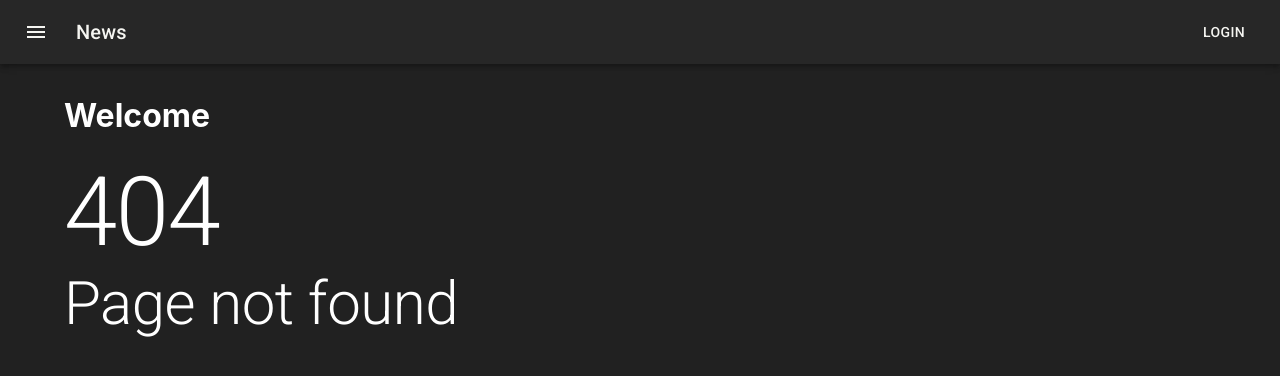
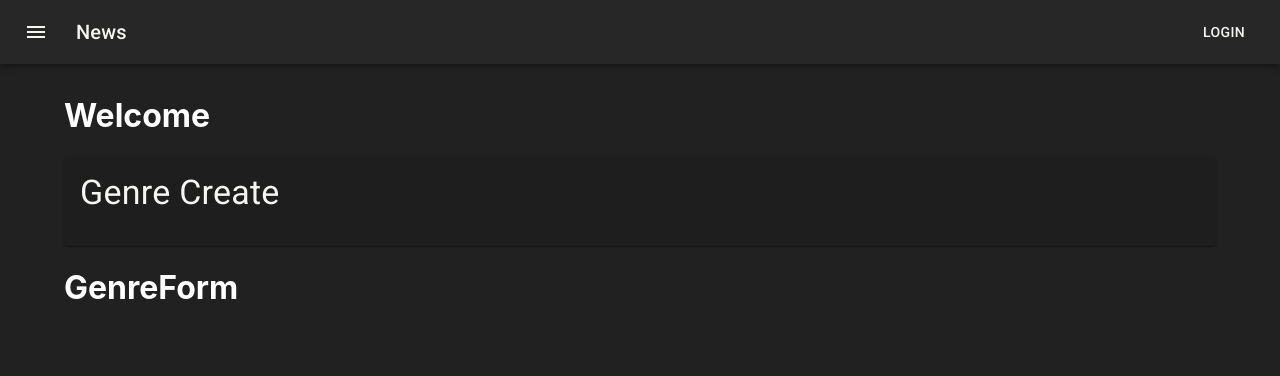
Before and after one commit to killertiger/fullcycle_codeflix, a React (Create React App) app: page /genres/create in a window 1280 px wide. Before the commit this address had no page. Shown: the top 376 px of the page. Built offline with nearby package versions, Linux system fonts and the light colour scheme.

Commit message:
feat: :sparkles: Add GenreCreate

```diff
--- a/src/App.tsx
+++ b/src/App.tsx
@@ -12,6 +12,7 @@ import { SnackbarProvider, enqueueSnackbar } from 'notistack';
 import { ListCastMembers } from './features/cast/ListCastMembers';
 import { CreateCastMember } from './features/cast/CreateCastMember';
 import { EditCastMember } from './features/cast/EditCastMember';
+import { GenreCreate } from './features/genre/GenreCreate';
 
 export default function App() {
   return (
@@ -43,6 +44,9 @@ export default function App() {
               <Route path="/cast-members/create" element={<CreateCastMember />} />
               <Route path="/cast-members/edit/:id" element={<EditCastMember />} />
 
+              {/* Genre */}
+              <Route path="/genres/create" element={<GenreCreate/>} />
+
               <Route path="*" element={
                 <Box sx={{ color: "white" }}>
                   <Typography variant="h1">404</Typography>
--- /dev/null
+++ b/src/features/genre/GenreCreate.tsx
@@ -0,0 +1,24 @@
+import { Box, Paper, Typography } from "@mui/material";
+import { GenreForm } from "./components/GenreForm";
+
+export const GenreCreate = () => {
+    return (
+        <Box>
+            <Paper>
+                <Box p={2}>
+                    <Box mb={2}>
+                        <Typography variant="h4">Genre Create</Typography>
+                    </Box>
+                </Box>
+            </Paper>
+            <GenreForm
+                genre={{}}
+                categories={[]}
+                isLoading={false}
+                isDisabled={false}
+                handleSubmit={() => { }}
+                handleChange={() => { }}
+            />
+        </Box>
+    );
+}
--- /dev/null
+++ b/src/features/genre/components/GenreForm.tsx
@@ -0,0 +1,25 @@
+import { Category } from "../../../types/Categories";
+
+type Props = {
+    genre: any;
+    categories?: Category[];
+    isLoading?: boolean;
+    isDisabled?: boolean;
+    handleSubmit: (event: React.FormEvent<HTMLFormElement>) => void;
+    handleChange: (event: React.ChangeEvent<HTMLInputElement>) => void;
+}
+
+export function GenreForm({
+    genre,
+    categories,
+    isDisabled = false,
+    isLoading = false,
+    handleSubmit,
+    handleChange,
+}: Props) {
+    return (
+        <div>
+            <h1>GenreForm</h1>
+        </div>
+    )
+}
```
